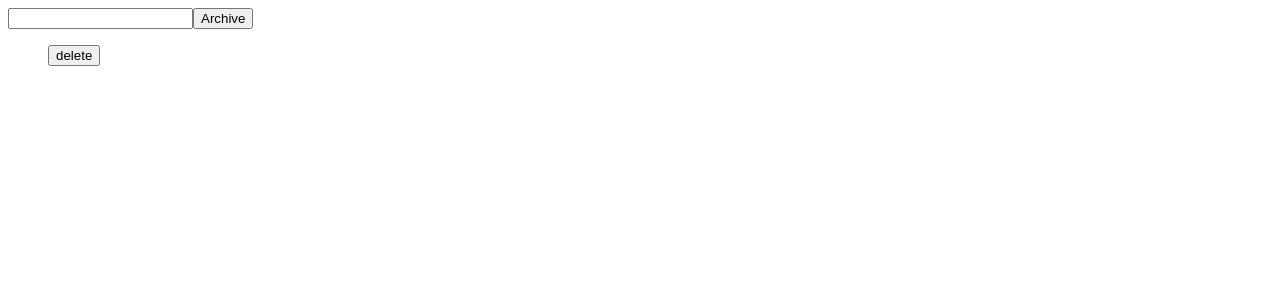
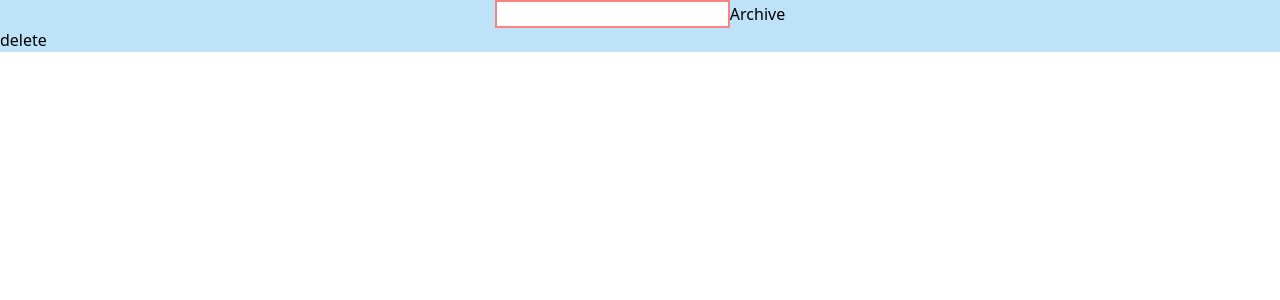
Before and after one commit to josedlca/todoappvuex, a Vue app: page / in a window 1280 px wide. Shown: the top 300 px of the page. Built offline with nearby package versions, Linux system fonts and the light colour scheme.

Commit message:
add tailwind css

```diff
--- a/package.json
+++ b/package.json
@@ -8,6 +8,7 @@
   },
   "dependencies": {
     "core-js": "^2.6.5",
+    "tailwindcss": "^1.1.2",
     "vue": "^2.6.10",
     "vuex": "^3.0.1"
   },
@@ -18,7 +19,8 @@
   },
   "postcss": {
     "plugins": {
-      "autoprefixer": {}
+		"tailwindcss": "./tailwind.config.js",
+      	"autoprefixer": {}
     }
   },
   "browserslist": [
--- a/public/index.html
+++ b/public/index.html
@@ -5,7 +5,7 @@
     <meta http-equiv="X-UA-Compatible" content="IE=edge">
     <meta name="viewport" content="width=device-width,initial-scale=1.0">
     <link rel="icon" href="<%= BASE_URL %>favicon.ico">
-    <title>todoappvuex</title>
+	<title>todoappvuex</title>
   </head>
   <body>
     <noscript>
--- a/src/App.vue
+++ b/src/App.vue
@@ -1,5 +1,5 @@
 <template>
-  <div id="app">
+  <div id="app" class="container mx-auto bg-blue-200">
 	  <InputData inputData />
 	  <ShowInpData :passmsg="msg" />
   </div>
@@ -8,6 +8,7 @@
 <script>
 	import InputData from './components/InputData'
 	import ShowInpData from './components/ShowInpData'
+	import './assets/css/style.css'
 
 	export default {
 		name: 'app',
--- /dev/null
+++ b/src/assets/css/style.css
@@ -0,0 +1,5 @@
+@tailwind base;
+
+@tailwind components;
+
+@tailwind utilities;
--- a/src/components/InputData.vue
+++ b/src/components/InputData.vue
@@ -1,7 +1,9 @@
 <template>
-	<div>
-		<input type="text" v-model="inData">
-		<button @click="moreTasks(inData)">Archive</button>
+	<div class="flex">
+		<div class="mx-auto">
+			<input class="border-red-400 border-2" type="text" v-model="inData">
+			<button @click="moreTasks(inData)">Archive</button>
+		</div>
 	</div>
 </template>
 
--- /dev/null
+++ b/tailwind.config.js
@@ -0,0 +1,7 @@
+module.exports = {
+  theme: {
+    extend: {}
+  },
+  variants: {},
+  plugins: []
+}
```
Also changed, not shown: 1 other file (tests, documents, lock files or other folders).
